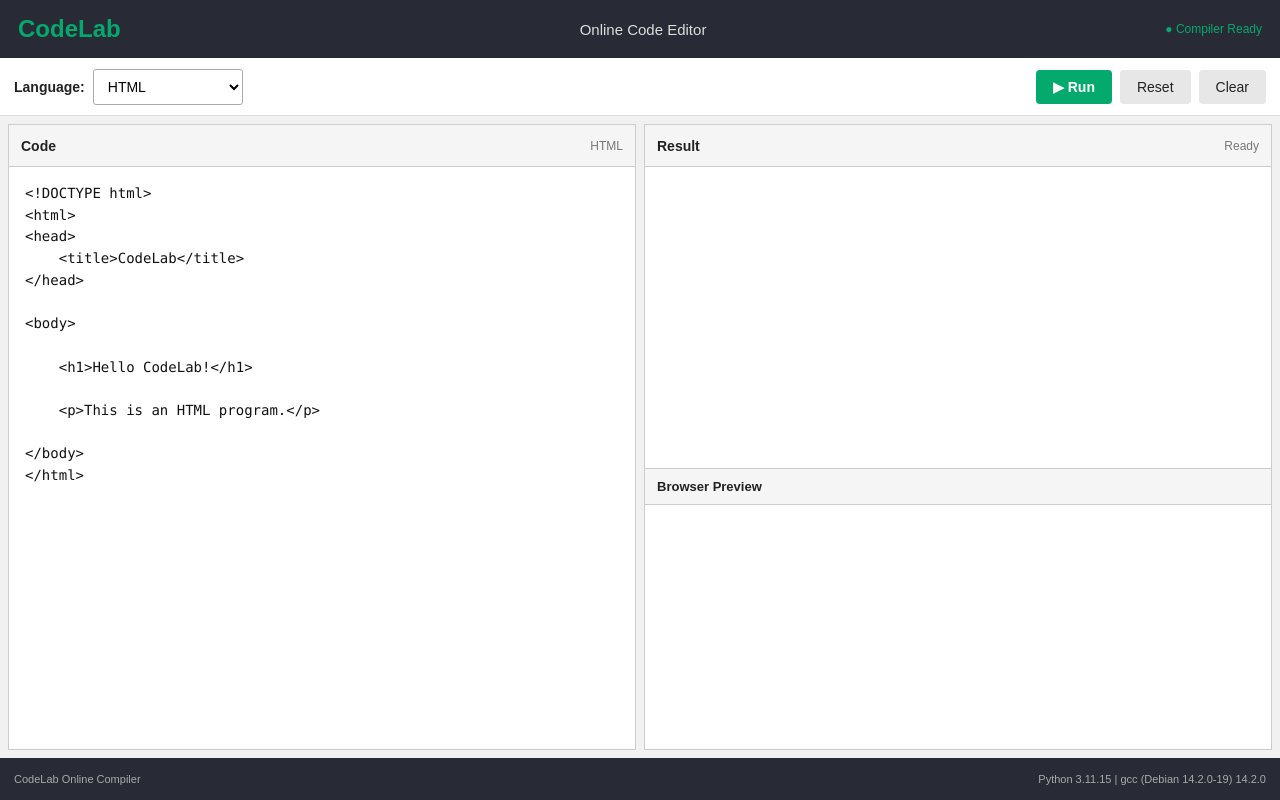
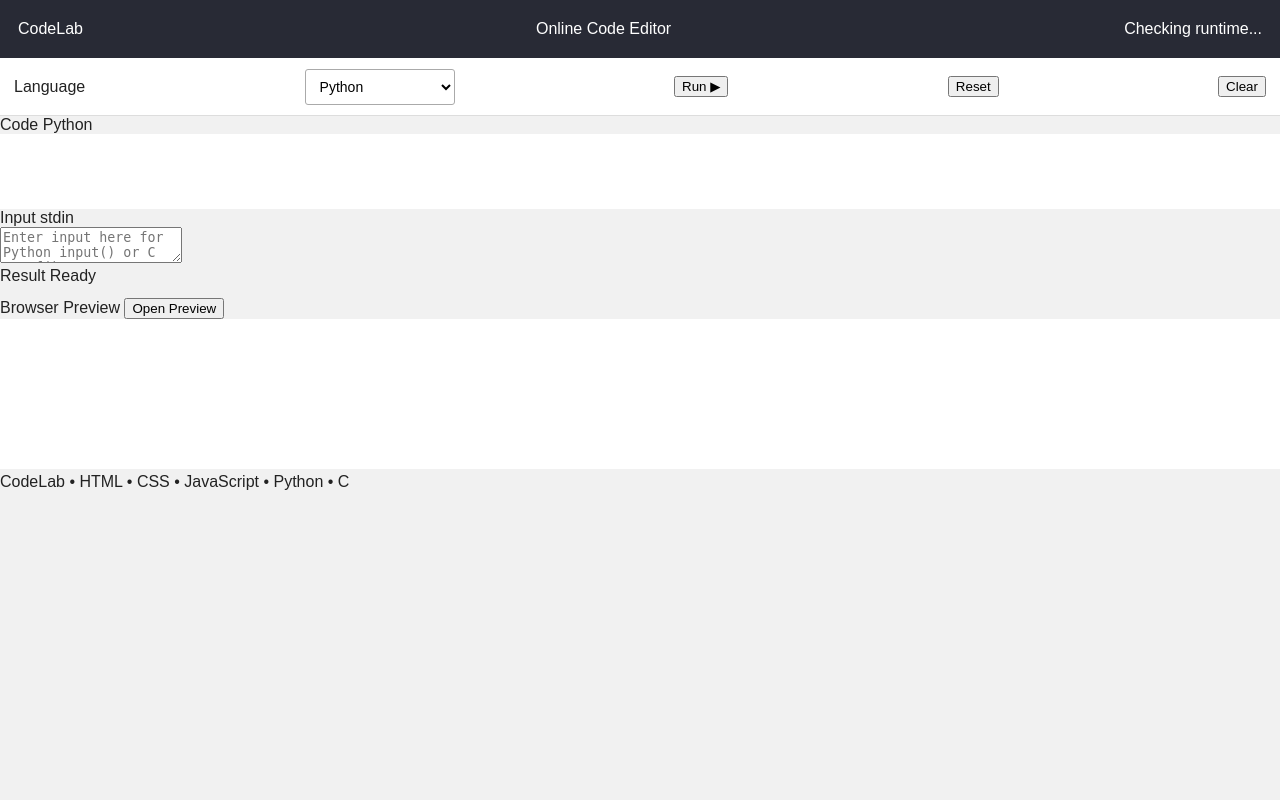
Before and after one commit to shreebalaji767/CODELAB, a Flask app: page / in a window 1280 px wide. Run offline with Flask 3, Linux system fonts and the light colour scheme.

Commit message:
Update index.html

```diff
--- a/templates/index.html
+++ b/templates/index.html
@@ -10,11 +10,13 @@
         content="width=device-width, initial-scale=1.0"
     >
 
-    <title>CodeLab - Online Code Editor</title>
+    <title>
+        CodeLab - Online Code Editor
+    </title>
 
     <link
         rel="stylesheet"
-        href="{{ url_for('static', filename='style.css') }}?v=100"
+        href="/static/style.css"
     >
 
 </head>
@@ -22,41 +24,37 @@
 
 <body>
 
-
 <header class="topbar">
 
-    <div class="logo">
+    <div class="brand">
         CodeLab
     </div>
 
-
-    <div class="top-title">
+    <div class="subtitle">
         Online Code Editor
     </div>
 
-
-    <div class="top-right">
-
-        <span
-            id="server-status"
-            class="server-status"
+    <div
+        class="runtime"
+        id="runtimeStatus"
     >
-            Checking...
-        </span>
-
+        Checking runtime...
     </div>
 
 </header>
 
 
-
-<nav class="toolbar">
+<main class="app">
 
 
-    <div class="language-control">
+    <!-- ================================================= -->
+    <!-- TOOLBAR -->
+    <!-- ================================================= -->
+
+    <section class="toolbar">
 
         <label for="language">
-            Language:
+            Language
         </label>
 
         <select id="language">
@@ -73,7 +71,10 @@
                 JavaScript
             </option>
 
-            <option value="python">
+            <option
+                value="python"
+                selected
+            >
                 Python
             </option>
 
@@ -83,121 +84,95 @@
 
         </select>
 
-    </div>
+
+        <button
+            id="runButton"
+            class="run"
+        >
+            Run ▶
+        </button>
 
 
-    <div class="toolbar-buttons">
-
-        <button
-            id="run-button"
-            class="run-button"
-        >
-            ▶ Run
-        </button>
-
-        <button
-            id="reset-button"
-            class="toolbar-button"
-        >
+        <button id="resetButton">
             Reset
         </button>
 
-        <button
-            id="clear-button"
-            class="toolbar-button"
-        >
+
+        <button id="clearButton">
             Clear
         </button>
 
-    </div>
-
-</nav>
+    </section>
 
 
+    <!-- ================================================= -->
+    <!-- WORKSPACE -->
+    <!-- ================================================= -->
 
-<main class="main-container">
+    <section class="workspace">
 
 
-    <section class="editor-side">
+        <!-- CODE -->
+        <div class="panel editor-panel">
 
-
-        <div class="section-header">
+            <div class="panel-title">
 
                 <span>
                     Code
                 </span>
 
-            <span
-                id="language-label"
-                class="language-label"
-            >
-                HTML
+                <span id="languageBadge">
+                    Python
                 </span>
 
             </div>
 
 
-        <div class="editor-container">
-
             <textarea
                 id="code"
                 spellcheck="false"
-                autocomplete="off"
-                autocorrect="off"
-                autocapitalize="off"
             ></textarea>
 
         </div>
 
 
-        <div
-            id="input-container"
-            class="input-container"
-        >
+        <!-- INPUT -->
+        <div class="panel input-panel">
 
-            <div class="input-header">
+            <div class="panel-title">
 
-                <div>
+                <span>
+                    Input
+                </span>
 
-                    <strong>
-                        Input
-                    </strong>
-
-                    <div class="input-description">
-                        Enter values here when your program uses
-                        input() or scanf().
-                    </div>
-
-                </div>
+                <span class="hint">
+                    stdin
+                </span>
 
             </div>
 
 
             <textarea
-                id="stdin"
+                id="input"
                 spellcheck="false"
-                placeholder="Example:&#10;John&#10;25&#10;100"
+                placeholder="Enter input here for Python input() or C scanf()..."
             ></textarea>
 
         </div>
 
 
-    </section>
+        <!-- RESULT -->
+        <div class="panel result-panel">
 
-
-
-    <section class="result-side">
-
-
-        <div class="section-header">
+            <div class="panel-title">
 
                 <span>
                     Result
                 </span>
 
                 <span
-                id="result-status"
-                class="result-status"
+                    id="status"
+                    class="status"
                 >
                     Ready
                 </span>
@@ -205,63 +180,63 @@
             </div>
 
 
-        <div
-            id="result-container"
-            class="result-container"
+            <pre id="result"></pre>
+
+        </div>
+
+    </section>
+
+
+    <!-- ================================================= -->
+    <!-- BROWSER PREVIEW -->
+    <!-- ================================================= -->
+
+    <section
+        class="preview-panel"
+        id="previewPanel"
     >
 
-            <pre
-                id="output"
-            ></pre>
+        <div class="panel-title">
+
+            <span>
+                Browser Preview
+            </span>
+
+            <button id="openPreviewButton">
+                Open Preview
+            </button>
 
         </div>
 
 
-        <div
-            id="preview-container"
-            class="preview-container"
-        >
-
-            <div class="preview-title">
-                Browser Preview
-            </div>
-
         <iframe
             id="preview"
-                title="Code Preview"
-                sandbox="allow-scripts"
+            title="Browser preview"
         ></iframe>
 
-        </div>
-
-
     </section>
-
 
 </main>
 
 
+<footer>
 
-<footer class="footer">
-
-    <div>
-        CodeLab Online Compiler
-    </div>
-
-    <div
-        id="runtime-info"
-    >
-        Checking Python and GCC...
-    </div>
+    CodeLab
+    •
+    HTML
+    •
+    CSS
+    •
+    JavaScript
+    •
+    Python
+    •
+    C
 
 </footer>
 
 
-
-<script
-    src="{{ url_for('static', filename='app.js') }}?v=100"
-></script>
-
+<script src="/static/app.js"></script>
 
 </body>
 
```
Lines whose indentation alone changed are shown as unchanged.
